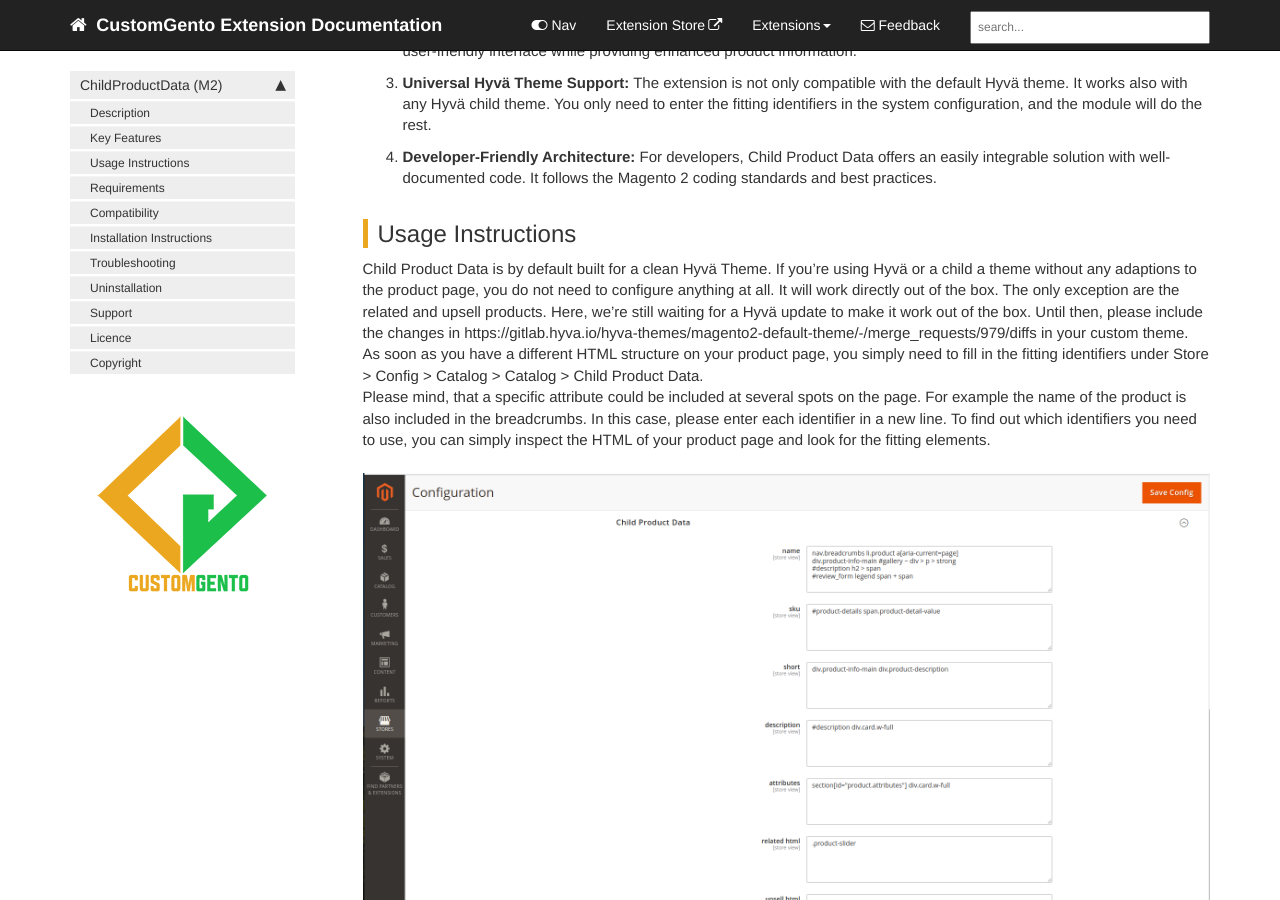
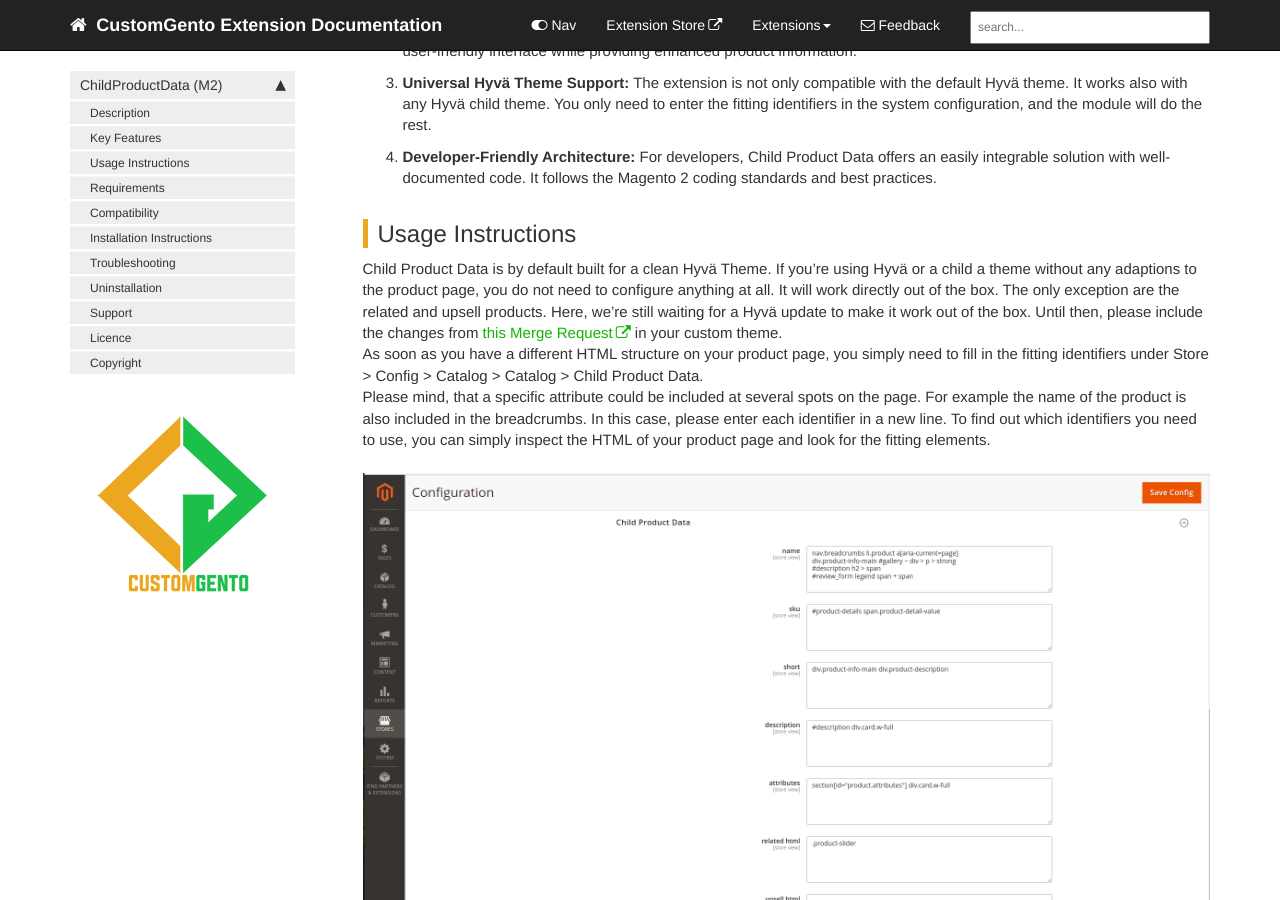
Before and after one commit to customgento/docs, a Jekyll site: the page built from pages/child-product-data-m2.md, in a window 1280 px wide and 900 px high, scrolled down 808 px. Built offline with Jekyll 4.4.1, drawn with Linux system fonts in a browser that asks for light colours; comment, search, counter and statistics services are not loaded.

Commit message:
Proper linking, dEV-241
Co-authored-by: Irina Smidt <82020146+Irinina@users.noreply.github.com>

```diff
--- a/pages/child-product-data-m2.md
+++ b/pages/child-product-data-m2.md
@@ -27,7 +27,7 @@ On a configurable product page, you usually only see the attribute data of the c
 ## Usage Instructions
 Child Product Data is by default built for a clean Hyv&auml; Theme.
 If you're using Hyv&auml; or a child a theme without any adaptions to the product page, you do not need to configure anything at all.
-It will work directly out of the box. The only exception are the related and upsell products. Here, we're still waiting for a Hyv&auml; update to make it work out of the box. Until then, please include the changes in https://gitlab.hyva.io/hyva-themes/magento2-default-theme/-/merge_requests/979/diffs in your custom theme.
+It will work directly out of the box. The only exception are the related and upsell products. Here, we're still waiting for a Hyv&auml; update to make it work out of the box. Until then, please include the changes from [this Merge Request](https://gitlab.hyva.io/hyva-themes/magento2-default-theme/-/merge_requests/979/diffs){:target="_blank"} in your custom theme.
 As soon as you have a different HTML structure on your product page, you simply need to fill in the fitting identifiers under Store > Config > Catalog > Catalog > Child Product Data.
 Please mind, that a specific attribute could be included at several spots on the page. For example the name of the product is also included in the breadcrumbs. In this case, please enter each identifier in a new line.
 To find out which identifiers you need to use, you can simply inspect the HTML of your product page and look for the fitting elements.
```
